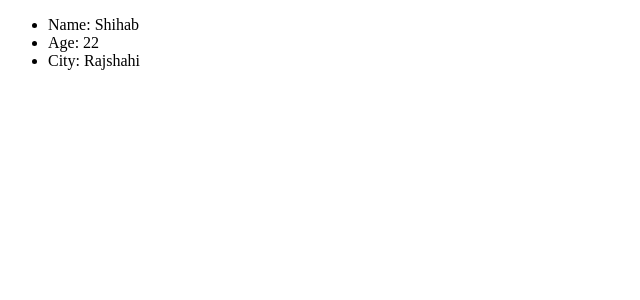
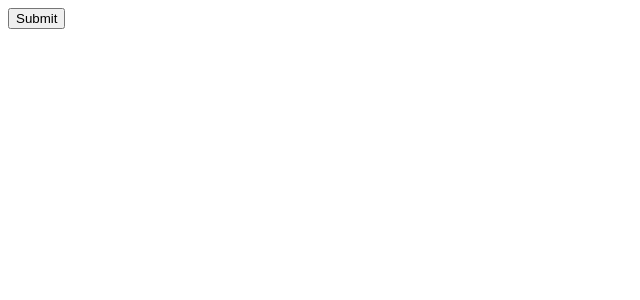
Before and after one commit to almuheetu/React, a React (Vite) app in the folder React_practice_project/: page / in a window 1280 px wide. Shown: the top 300 px of the page, without its empty margins (0-640 px from the left). Built offline with nearby package versions, Linux system fonts and the light colour scheme.

Commit message:
Manneging Click event  fixing

```diff
--- a/React_practice_project/src/App.jsx
+++ b/React_practice_project/src/App.jsx
@@ -3,24 +3,19 @@
 // import Header from "./component/Header";
 // import Hero from "./component/Hero";
 
-import Hero from "./component/Hero";
+
 
 
 const App = () => {
 
 
-// Passing props passing with object data
+// Manneging Click event
 
-const ItemObj={
-  name:'Shihab',
-  age:22,
-  city:'Rajshahi'
-}
+
 
   return (
     <div>
-     <Hero item={ItemObj}/>
-
+     <button>Submit</button>
     </div>
   );
 
```
